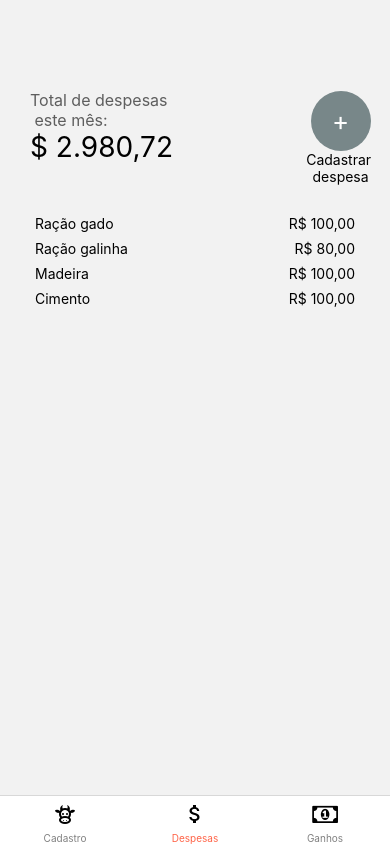
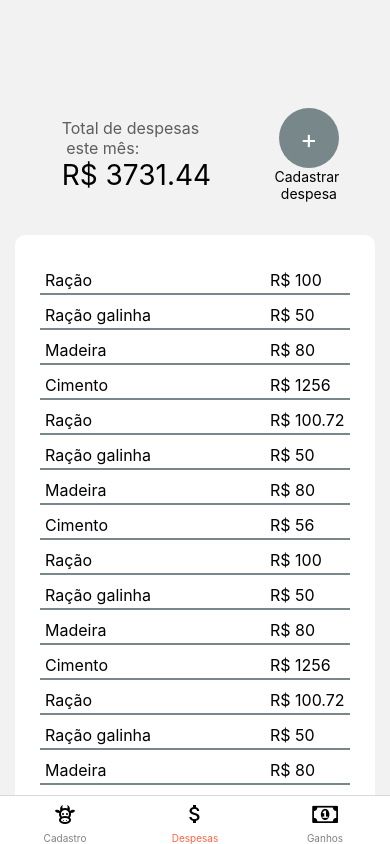
Before and after one commit to fernandafons/paradize-farm, a React Native app: screen /Despesas in a window 390 px wide. Built offline with nearby package versions, Linux system fonts and the light colour scheme.

Commit message:
style expenses

```diff
--- /dev/null
+++ b/src/screens/Expenses/expenses.ts
@@ -0,0 +1,97 @@
+export const exp = [
+  {
+    id: 1,
+    item: 'Ração',
+    value: 100,
+  },
+  {
+    id: 2,
+    item: 'Ração galinha',
+    value: 50,
+  },
+  {
+    id: 3,
+    item: 'Madeira',
+    value: 80,
+  },
+  {
+    id: 4,
+    item: 'Cimento',
+    value: 1256,
+  },
+  {
+    id: 5,
+    item: 'Ração',
+    value: 100.72,
+  },
+  {
+    id: 6,
+    item: 'Ração galinha',
+    value: 50,
+  },
+  {
+    id: 7,
+    item: 'Madeira',
+    value: 80,
+  },
+  {
+    id: 8,
+    item: 'Cimento',
+    value: 56,
+  },
+  {
+    id: 10,
+    item: 'Ração',
+    value: 100,
+  },
+  {
+    id: 20,
+    item: 'Ração galinha',
+    value: 50,
+  },
+  {
+    id: 30,
+    item: 'Madeira',
+    value: 80,
+  },
+  {
+    id: 40,
+    item: 'Cimento',
+    value: 1256,
+  },
+  {
+    id: 50,
+    item: 'Ração',
+    value: 100.72,
+  },
+  {
+    id: 60,
+    item: 'Ração galinha',
+    value: 50,
+  },
+  {
+    id: 70,
+    item: 'Madeira',
+    value: 80,
+  },
+  {
+    id: 80,
+    item: 'Cimento',
+    value: 56,
+  },
+  {
+    id: 61,
+    item: 'Ração galinha',
+    value: 50,
+  },
+  {
+    id: 71,
+    item: 'Madeira',
+    value: 80,
+  },
+  {
+    id: 81,
+    item: 'Cimento',
+    value: 56,
+  },
+]
--- a/src/screens/Expenses/index.tsx
+++ b/src/screens/Expenses/index.tsx
@@ -18,15 +18,21 @@ import {
   ValueBox,
   TextExpense,
   ValueExpense,
+  VerticalLine,
 } from './styles';
+import { exp } from './expenses';
 
 const Expenses: React.FC = () => {
+  let totalExpenses = 0;
+  for (let i = 0; i < exp.length; i++) {
+    totalExpenses += exp[i].value
+  }
   return (
     <Container>
       <MonthExpenseContainer>
         <ValueBoxMonthExpense>
           <MonthExpenseText>Total de despesas {`\n`} este mês:</MonthExpenseText>
-          <MonthExpenseNumber>$ 2.980,72</MonthExpenseNumber>
+          <MonthExpenseNumber>R$ {totalExpenses}</MonthExpenseNumber>
         </ValueBoxMonthExpense>
         <ButtonBox>
           <AddExpenseButton>
@@ -36,34 +42,18 @@ const Expenses: React.FC = () => {
         </ButtonBox>
       </MonthExpenseContainer>
       <ExpensesContainer>
-        <ExpenseBox>
-          <NameExpense>Ração gado</NameExpense>
-          <ValueBox>
-            <TextExpense>R$ </TextExpense>
-            <ValueExpense>100,00</ValueExpense>
-          </ValueBox>
-        </ExpenseBox>
-        <ExpenseBox>
-          <NameExpense>Ração galinha</NameExpense>
-          <ValueBox>
-            <TextExpense>R$ </TextExpense>
-            <ValueExpense>80,00</ValueExpense>
-          </ValueBox>
-        </ExpenseBox>
-        <ExpenseBox>
-          <NameExpense>Madeira</NameExpense>
-          <ValueBox>
-            <TextExpense>R$ </TextExpense>
-            <ValueExpense>100,00</ValueExpense>
-          </ValueBox>
-        </ExpenseBox>
-        <ExpenseBox>
-          <NameExpense>Cimento</NameExpense>
-          <ValueBox>
-            <TextExpense>R$ </TextExpense>
-            <ValueExpense>100,00</ValueExpense>
-          </ValueBox>
-        </ExpenseBox>
+        {exp.map((item) =>
+          <>
+            <ExpenseBox key={item.id}>
+              <NameExpense>{item.item}</NameExpense>
+              <ValueBox>
+                <TextExpense>R$ </TextExpense>
+                <ValueExpense>{item.value}</ValueExpense>
+              </ValueBox>
+            </ExpenseBox>
+            <VerticalLine />
+          </>
+        )}
       </ExpensesContainer>
     </Container>
     )
--- a/src/screens/Expenses/styles.ts
+++ b/src/screens/Expenses/styles.ts
@@ -3,18 +3,23 @@ import styled from 'styled-components/native';
 export const Container = styled.View`
   display: flex;
   flex: 1;
-  padding: 40px 15px;
+  padding: 40px 15px 0 15px;
 `;
 
 export const MonthExpenseContainer = styled.View`
-  height: 95px;
+  height: 130px;
   margin: 50px 0 15px 15px;
   display: flex;
   flex-direction: row;
-  justify-content: space-between;
+  justify-content: space-around;
+  align-items: center;
 `;
 
 export const ValueBoxMonthExpense = styled.View`
+`;
+
+export const VerticalLine = styled.View`
+  border: 0.2px solid #788789;
 `;
 
 export const ButtonBox = styled.View`
@@ -56,19 +61,32 @@ export const ExpenseBox = styled.View`
   display: flex;
   flex-direction: row;
   justify-content: space-between;
-  padding: 0 5px 8px 5px;
+  padding: 10px 5px 3px 5px;
 `;
 
-export const NameExpense = styled.Text``;
+export const NameExpense = styled.Text`
+  font-size: 16px;
+`;
 
-export const ValueBox = styled.Text``;
+export const ValueBox = styled.View`
+  display: flex;
+  flex-direction: row;
+  width: 25%;
+`;
 
-export const TextExpense = styled.Text``;
+export const TextExpense = styled.Text`
+  font-size: 16px;
+`;
 
-export const ValueExpense = styled.Text``;
+export const ValueExpense = styled.Text`
+  font-size: 16px;
+`;
 
-export const ExpensesContainer = styled.View`
+export const ExpensesContainer = styled.ScrollView`
   display: flex;
   flex: 1;
-  padding: 15px;
+  padding: 25px;
+  background-color: #fff;
+  border-top-left-radius: 10px;
+  border-top-right-radius: 10px;
 `;
```
